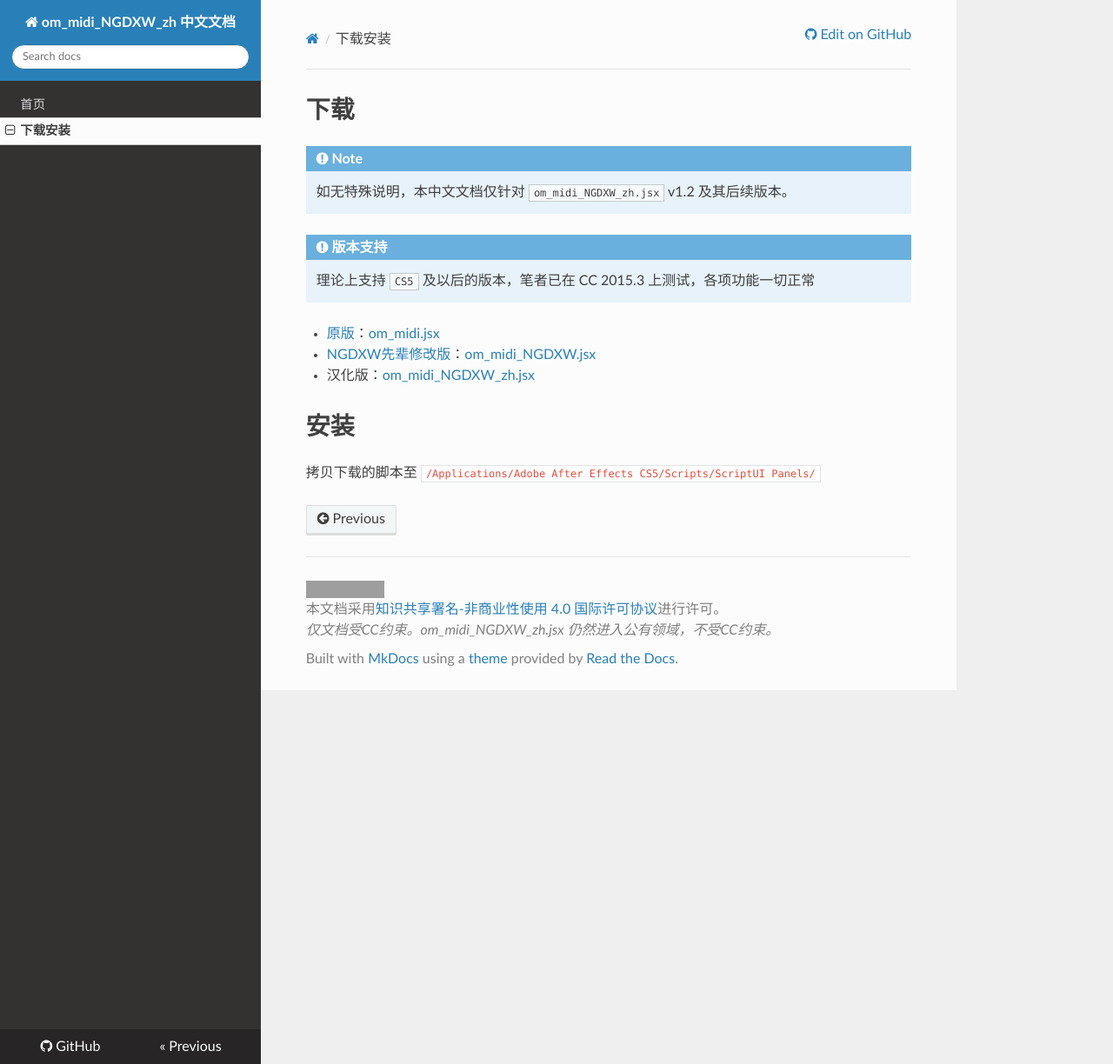
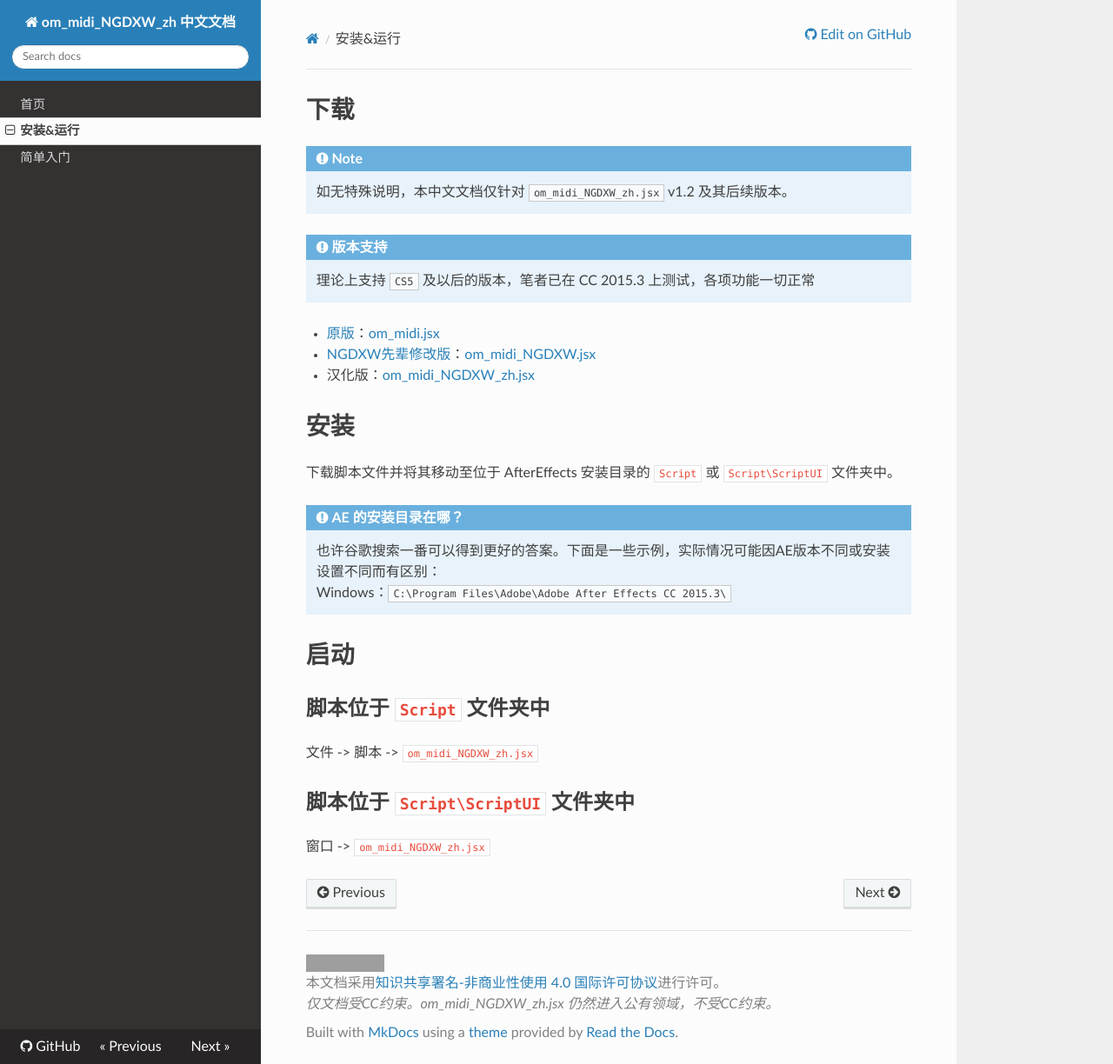
Before and after one commit to Z4HD/om_midi_NGDXW_zh, an MkDocs documentation site: the page built from docs/install.md, in a window 1280 px wide and 1224 px high. Shown: the whole window at 87% size. Built offline with MkDocs 1.6.1, drawn with Linux system fonts in a browser that asks for light colours; nearby versions of some CDN libraries; grey boxes are pictures that could not be loaded.

Commit message:
add unfinished tutorial.md

```diff
--- a/docs/install.md
+++ b/docs/install.md
@@ -14,4 +14,18 @@
 
 # 安装
 
-拷贝下载的脚本至 `/Applications/Adobe After Effects CS5/Scripts/ScriptUI Panels/`
+下载脚本文件并将其移动至位于 AfterEffects 安装目录的 `Script` 或 `Script\ScriptUI` 文件夹中。
+
+!!! note "AE 的安装目录在哪？"
+    也许谷歌搜索一番可以得到更好的答案。下面是一些示例，实际情况可能因AE版本不同或安装设置不同而有区别：
+    Windows：`C:\Program Files\Adobe\Adobe After Effects CC 2015.3\`
+
+# 启动
+
+## 脚本位于 `Script` 文件夹中
+
+文件 -> 脚本 -> `om_midi_NGDXW_zh.jsx`
+
+## 脚本位于 `Script\ScriptUI` 文件夹中
+
+窗口 -> `om_midi_NGDXW_zh.jsx`
--- a/mkdocs.yml
+++ b/mkdocs.yml
@@ -5,7 +5,8 @@
 
 nav:
   - 首页: 'index.md'
-  - 下载安装: 'install.md'
+  - '安装&运行': 'install.md'
+  - 简单入门: 'tutorial.md'
 
 
 markdown_extensions:
```
Also changed, not shown: README.md (+2 -1 lines), docs/index.md (+3 -1 lines), docs/tutorial.md (added, +23 -0 lines).
